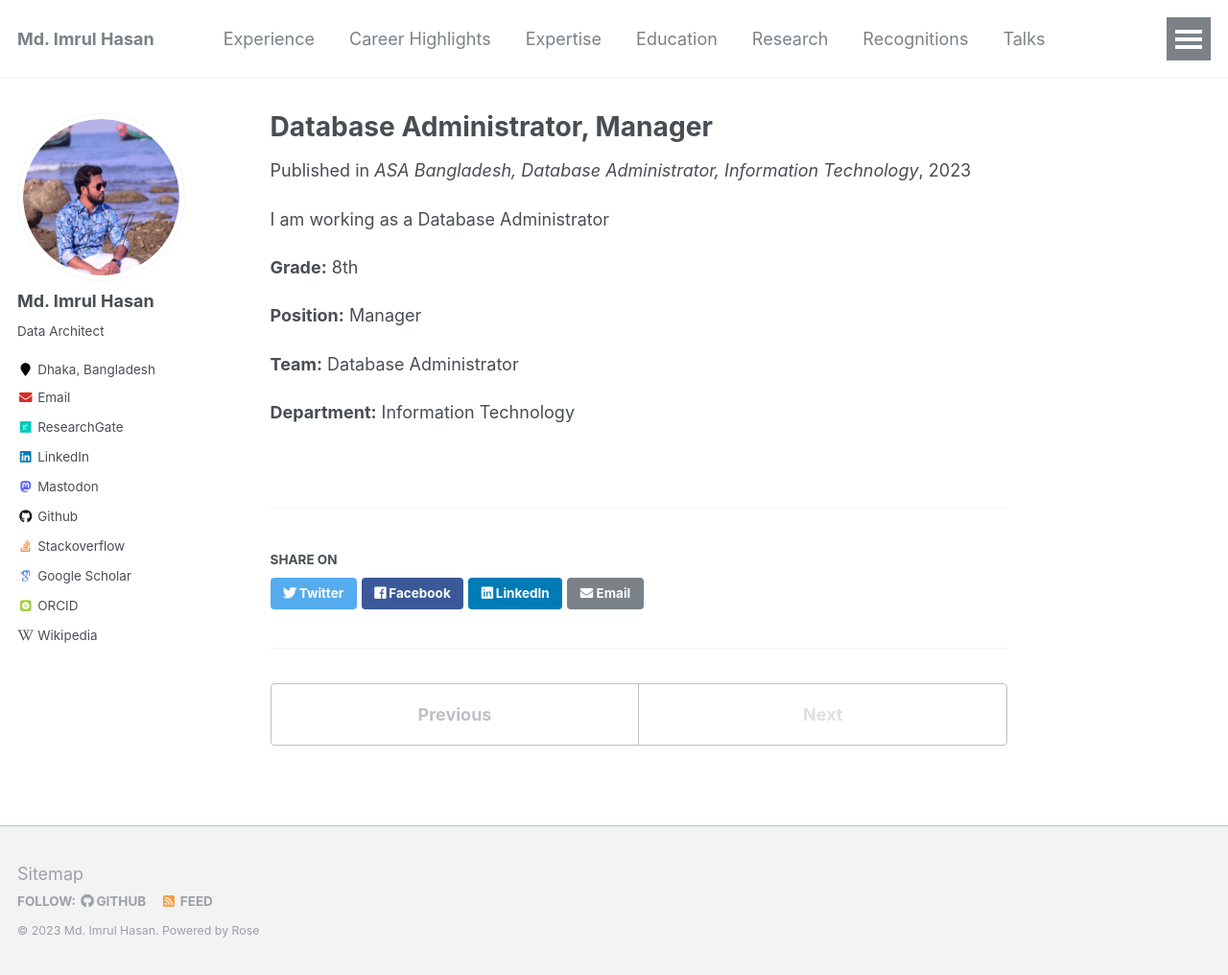
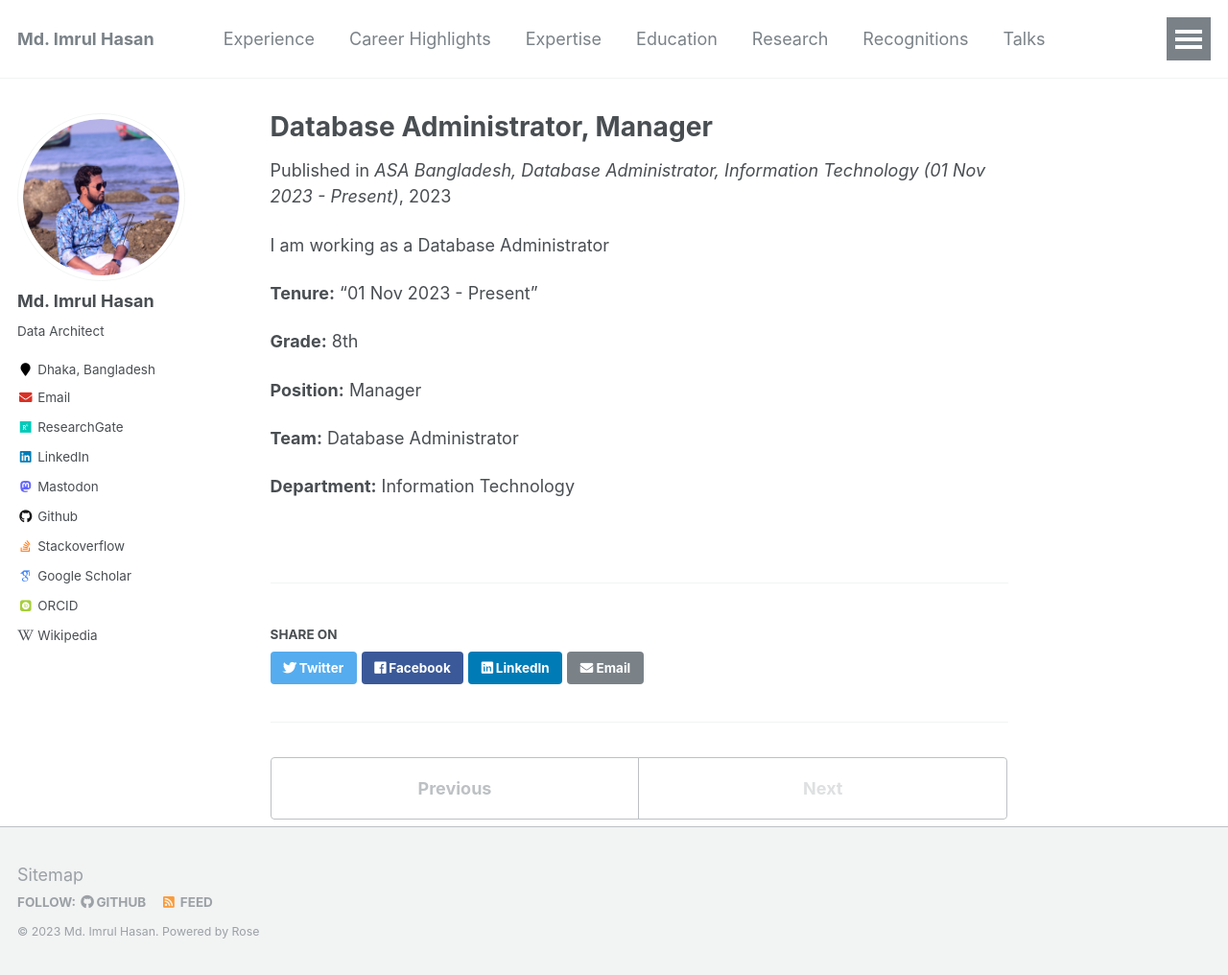
Before and after one commit to imrulhasandata/imrulhasandata, a Jekyll site: the page built from _experience/2023-11-01-asabd-current.md, in a window 1280 px wide and 1016 px high. Shown: the whole window at 96% size. Built offline with Jekyll 4.4.1, drawn with Linux system fonts in a browser that asks for light colours; some web fonts are replaced.

```diff
--- a/_experience/2023-11-01-asabd-current.md
+++ b/_experience/2023-11-01-asabd-current.md
@@ -3,12 +3,14 @@ title: "Database Administrator, Manager"
 collection: experience
 type: "Full Time"
 permalink: /experience/2023-11-01-asabd-current
-venue: "ASA Bangladesh, Database Administrator, Information Technology"
+venue: "ASA Bangladesh, Database Administrator, Information Technology (01 Nov 2023 - Present)"
 date: 2023-10-31
 location: "ASA Tower, Dhaka, Bangladesh"
 ---
 
 I am working as a Database Administrator
+
+**Tenure:** "01 Nov 2023 - Present"
 
 **Grade:** 8th
 
```
